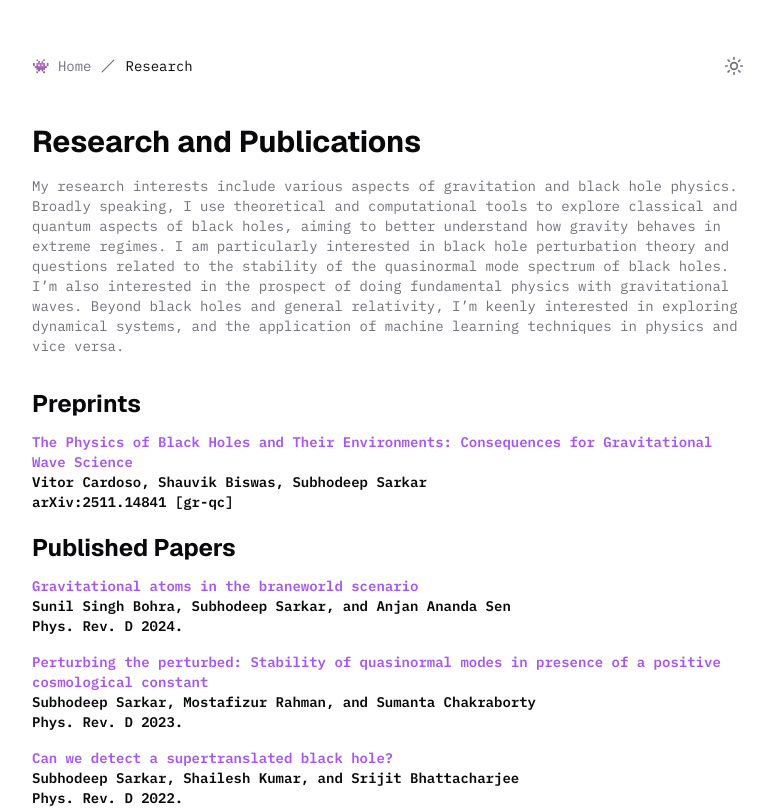
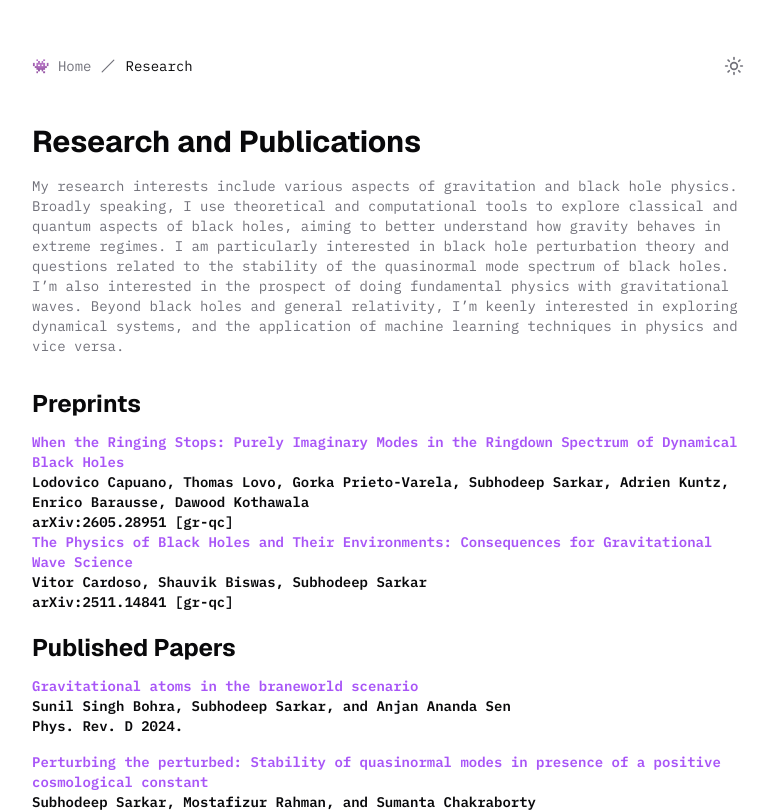
Before and after one commit to subhodeeps/nextjs-site, a Next.js app: page /research in a window 1280 px wide. Shown: the top 812 px of the page, without its empty margins (248-1022 px from the left). Built offline with nearby package versions, Linux system fonts and the light colour scheme.

Commit message:
updated publications page

```diff
--- a/src/app/research/page.tsx
+++ b/src/app/research/page.tsx
@@ -47,6 +47,22 @@ export default function Learning() {
                     <TextHeading as="h2" weight="bold">
                         Preprints
                     </TextHeading>
+
+                    <StackVertical gap="md">
+
+                        <Text className="font-bold hover:text-purple-500">
+                            <Link
+                                href="https://inspirehep.net/literature/3162425"
+                                className="text-purple-500 font-bold hover:underline"
+                            >
+                                When the Ringing Stops: Purely Imaginary Modes in the Ringdown Spectrum of Dynamical Black Holes
+                            </Link>
+                            <br />
+                            Lodovico Capuano, Thomas Lovo, Gorka Prieto-Varela, Subhodeep Sarkar, Adrien Kuntz, Enrico Barausse, Dawood Kothawala
+                            <br />
+                            arXiv:2605.28951 [gr-qc]
+                        </Text>
+                    </StackVertical>
 
                     <StackVertical gap="md">
 
```
